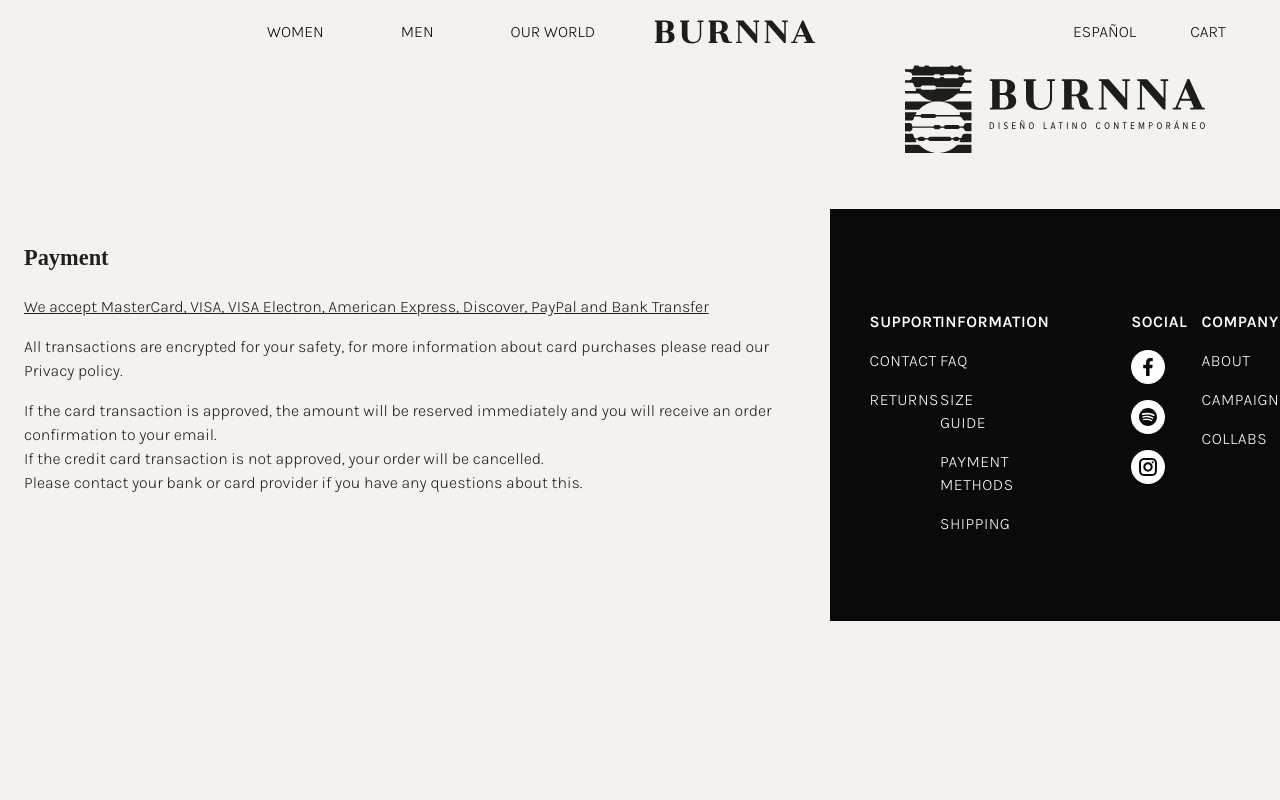
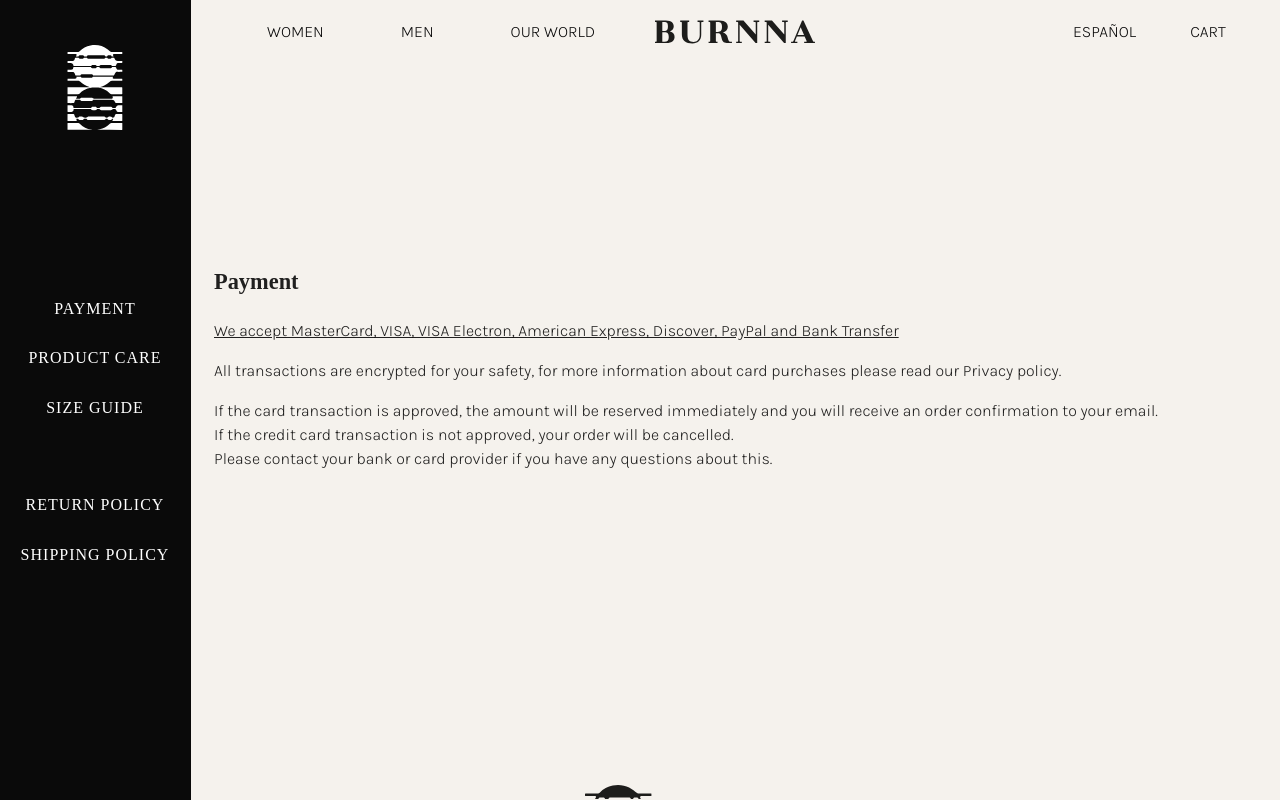
Before and after one commit to christiandp7/burnna-next-commerce, a Next.js app: page /faq/payment in a window 1280 px wide. Shown: the top 800 px of the page. Built offline with nearby package versions, Linux system fonts and the light colour scheme; no server answers.

Commit message:
:sparkles: FAQSidebar added successfully! - FAQLayout fixed

```diff
--- /dev/null
+++ b/burnna/components/Drawer/FAQSidebar/FAQSidebar.tsx
@@ -0,0 +1,44 @@
+import React, { FC } from 'react'
+import { createStyles, makeStyles, Theme } from '@material-ui/core/styles'
+import Drawer from '@material-ui/core/Drawer'
+import Hidden from '@material-ui/core/Hidden'
+import { useMediaQuery } from '@material-ui/core'
+import { useTheme } from '@material-ui/core/styles'
+import { useDrawer } from '@burnna/context/DrawerContext'
+import { FAQSidebarContent } from '@burnna/components/Drawer/FAQSidebar'
+
+const drawerWidth = 190
+
+const InfoSidebar: FC = () => {
+	const { faqSidebarOpen, setFaqSidebarOpen } = useDrawer()
+	const theme = useTheme()
+	const isDesktop = useMediaQuery(theme.breakpoints.up('lg'))
+	const classes = useStyles()
+
+	return (
+		<nav aria-label="info sidebar">
+			<Drawer
+				open={faqSidebarOpen}
+				variant={isDesktop ? 'permanent' : 'temporary'}
+				onClose={() => setFaqSidebarOpen(false)}
+				classes={{
+					paper: classes.drawerPaper,
+				}}
+				ModalProps={{
+					keepMounted: true, // Better open performance on mobile.
+				}}>
+				<FAQSidebarContent />
+			</Drawer>
+		</nav>
+	)
+}
+
+const useStyles = makeStyles((theme: Theme) =>
+	createStyles({
+		drawerPaper: {
+			backgroundColor: theme.palette.primary.main,
+		},
+	}),
+)
+
+export default InfoSidebar
--- /dev/null
+++ b/burnna/components/Drawer/FAQSidebar/FAQSidebarContent.tsx
@@ -0,0 +1,101 @@
+import React, { FC } from 'react'
+import NextLink from 'next/link'
+import { createStyles, makeStyles, Theme } from '@material-ui/core/styles'
+import Typography from '@material-ui/core/Typography'
+import { LogoSquare } from '@burnna/svg'
+// data
+import { faqNavigationTop, faqNavigationBottom } from '@burnna/data'
+
+const InfoSidebar: FC = () => {
+	const classes = useStyles()
+
+	return (
+		<aside className={classes.sidebar}>
+			<NextLink href="/">
+				<a className={classes.logoLink}>
+					<LogoSquare className={classes.logo} />
+				</a>
+			</NextLink>
+			<div className={classes.sidebarNav}>
+				{faqNavigationTop.map(navItem => (
+					<Typography variant="h6" className={classes.sidebarLinkItem}>
+						<NextLink href={navItem.href}>
+							<a className={classes.sidebarLink}>{navItem.label}</a>
+						</NextLink>
+					</Typography>
+				))}
+				<div className={classes.divider}></div>
+				{faqNavigationBottom.map(navItem => (
+					<Typography variant="h6" className={classes.sidebarLinkItem}>
+						<NextLink href={navItem.href}>
+							<a className={classes.sidebarLink}>{navItem.label}</a>
+						</NextLink>
+					</Typography>
+				))}
+			</div>
+		</aside>
+	)
+}
+
+const useStyles = makeStyles((theme: Theme) =>
+	createStyles({
+		sidebar: {
+			top: 0,
+			left: 0,
+			height: '100vh',
+			width: '190px',
+			background: theme.palette.primary.main,
+			display: 'flex',
+			flexDirection: 'column',
+			padding: '35px 0',
+		},
+		// Logo
+		logo: {
+			maxWidth: '100%',
+			// maxHeight: '120px',
+			maxHeight: '85px',
+			'& path': {
+				fill: theme.palette.primary.contrastText,
+			},
+		},
+		divider: {
+			padding: `${theme.spacing(3)}px 0`,
+		},
+		logoLink: {
+			color: theme.palette.primary.contrastText,
+			padding: '10px 15px',
+		},
+		// Sidebar Nav
+		sidebarNav: {
+			display: 'flex',
+			flexDirection: 'column',
+			height: '100%',
+			justifyContent: 'center',
+			alignItems: 'center',
+			margin: 0,
+			padding: 0,
+			fontFamily: theme.typography.h6.fontFamily,
+			fontWeight: 700,
+			paddingBottom: theme.spacing(3),
+		},
+		// Sidebar Links
+		sidebarLinkItem: {
+			marginBottom: theme.spacing(3),
+		},
+		sidebarLink: {
+			padding: '5px 8px',
+			// fontSize: '1.1rem',
+			fontSize: theme.typography.subtitle1.fontSize,
+			letterSpacing: '1px',
+			color: theme.palette.primary.contrastText,
+			textDecoration: 'none',
+			'&:hover': {
+				textDecoration: 'underline',
+				textDecorationThickness: '1px',
+				textUnderlineOffset: '3px',
+			},
+		},
+	}),
+)
+
+export default InfoSidebar
--- /dev/null
+++ b/burnna/components/Drawer/FAQSidebar/index.ts
@@ -0,0 +1,2 @@
+export { default } from './FAQSidebar'
+export { default as FAQSidebarContent } from './FAQSidebarContent'
--- a/burnna/components/Drawer/index.ts
+++ b/burnna/components/Drawer/index.ts
@@ -1 +1,2 @@
 export { default as Sidebar } from './Sidebar'
+export { default as FAQSidebar } from './FAQSidebar'
--- a/burnna/components/Header/Header.tsx
+++ b/burnna/components/Header/Header.tsx
@@ -39,7 +39,7 @@ const Header: FC<Props> = ({ faqLayout = false, ...props }) => {
 						<Grid container spacing={0}>
 							<Grid item container alignItems="center" xs>
 								{faqLayout ? (
-									<Hidden mdUp>
+									<Hidden lgUp>
 										<IconButton
 											edge="start"
 											className={classes.menuButton}
@@ -142,7 +142,7 @@ const useStyles = makeStyles((theme: Theme) =>
 				height: '65px',
 			},
 			'&.infoLayoutHeader': {
-				[theme.breakpoints.up('md')]: {
+				[theme.breakpoints.up('lg')]: {
 					paddingLeft: '190px',
 				},
 			},
--- a/burnna/components/Product/AddToCart.tsx
+++ b/burnna/components/Product/AddToCart.tsx
@@ -57,7 +57,7 @@ const AddToCart: FC<Props> = ({ product }) => {
 			{variant?.availableForSale === false ? (
 				'Not Available'
 			) : (
-				<Grid container justify="space-between">
+				<Grid container justifyContent="space-between">
 					<Grid item>
 						<Typography variant="h5">Add</Typography>
 					</Grid>
--- a/burnna/data/index.ts
+++ b/burnna/data/index.ts
@@ -1,3 +1,7 @@
 export { default as returnPolicyFaqs } from './returnPolicyFaqs'
 export { default as shippingPolicyFaqs } from './shippingPolicyFaqs'
-export { sidebarNavigation } from './navigation'
+export {
+	sidebarNavigation,
+	faqNavigationTop,
+	faqNavigationBottom,
+} from './navigation'
--- a/burnna/data/navigation.ts
+++ b/burnna/data/navigation.ts
@@ -6,11 +6,11 @@ export type NavItem = {
 export const sidebarNavigation: NavItem[] = [
 	{
 		label: 'Men',
-		href: '/collection',
+		href: '/collection/men',
 	},
 	{
 		label: 'Women',
-		href: '/collection',
+		href: '/collection/women',
 	},
 	{
 		label: 'Explore',
@@ -18,7 +18,7 @@ export const sidebarNavigation: NavItem[] = [
 	},
 	{
 		label: 'About Us',
-		href: 'about',
+		href: 'about-us',
 	},
 	{
 		label: 'Contact',
@@ -26,6 +26,31 @@ export const sidebarNavigation: NavItem[] = [
 	},
 	{
 		label: 'FAQ',
-		href: '/return-policy',
+		href: '/faq/return-policy',
 	},
 ]
+
+export const faqNavigationTop: NavItem[] = [
+	{
+		label: 'Payment',
+		href: '/faq/payment',
+	},
+	{
+		label: 'Product Care',
+		href: '/faq/product-care',
+	},
+	{
+		label: 'Size Guide',
+		href: '/faq/size-guide',
+	},
+]
+export const faqNavigationBottom: NavItem[] = [
+	{
+		label: 'Return Policy',
+		href: '/faq/return-policy',
+	},
+	{
+		label: 'Shipping Policy',
+		href: '/faq/shipping-policy',
+	},
+]
--- a/burnna/layouts/FAQLayout.tsx
+++ b/burnna/layouts/FAQLayout.tsx
@@ -4,6 +4,7 @@ import { createStyles, makeStyles, Theme } from '@material-ui/core/styles'
 // import Cart from '../components/Cart/Cart'
 // import { Scrollbars } from 'react-custom-scrollbars-2'
 import { Header, Footer } from '@burnna/components'
+import { FAQSidebar } from '@burnna/components/Drawer'
 
 // const drawerWidth = 190
 
@@ -15,21 +16,19 @@ interface Props {
 }
 
 const InfoLayout: FC<Props> = ({ children, ...props }) => {
-	// const [sidebar, setSidebar] = useState(false)
-	// const [cart, setCart] = useState(false)
-
 	const classes = useStyles(props)
 
 	return (
 		<div className={classes.root}>
-			{/* <FAQSidebar open={sidebar} setOpen={setSidebar} /> */}
+			<FAQSidebar />
 			{/* <Cart open={cart} setOpen={setCart} /> */}
 			{/* <Scrollbars
 				style={{ height: '100vh' }}
-				className={classes.scrollbars}
+				className={classes.contentWrapper}
 				autoHide
 				autoHideTimeout={2000}
 				autoHideDuration={300}> */}
+			<div className={classes.contentWrapper}>
 				<Header
 					faqLayout
 					// openSidebar={setSidebar}
@@ -38,6 +37,7 @@ const InfoLayout: FC<Props> = ({ children, ...props }) => {
 				/>
 				<main className={classes.main}>{children}</main>
 				<Footer />
+			</div>
 			{/* </Scrollbars> */}
 		</div>
 	)
@@ -59,8 +59,9 @@ const useStyles = makeStyles((theme: Theme) =>
 				paddingBottom: props.bottom || '12px',
 			},
 		}),
-		scrollbars: {
-			[theme.breakpoints.up('md')]: {
+		contentWrapper: {
+			width: '100%', // temporal style
+			[theme.breakpoints.up('lg')]: {
 				marginLeft: '190px',
 			},
 			// flexGrow: 1,
```
Lines whose indentation alone changed are shown as unchanged.
